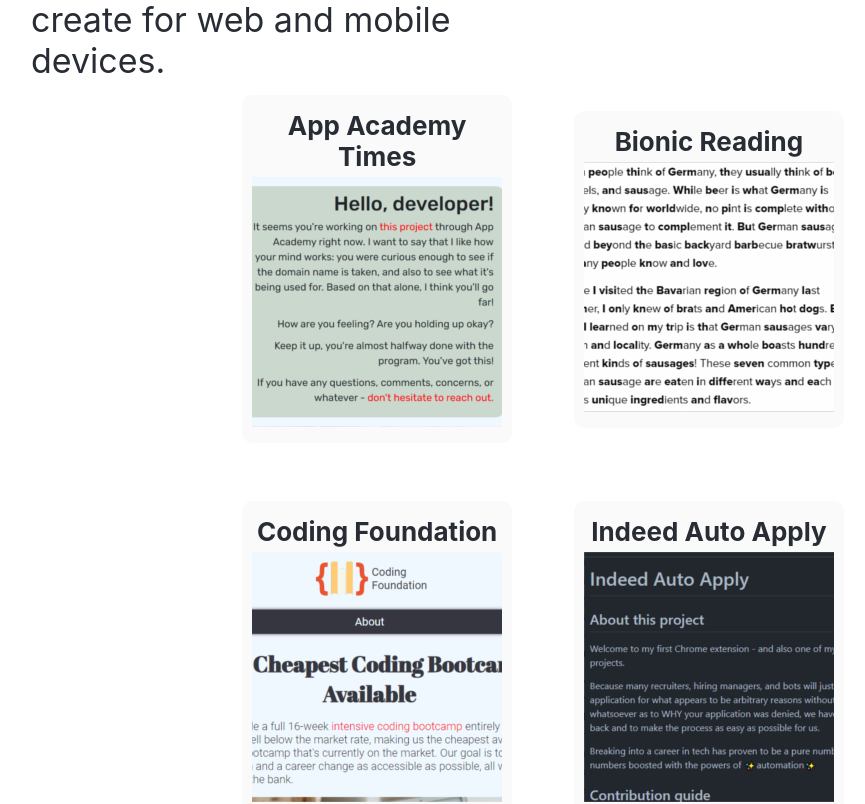
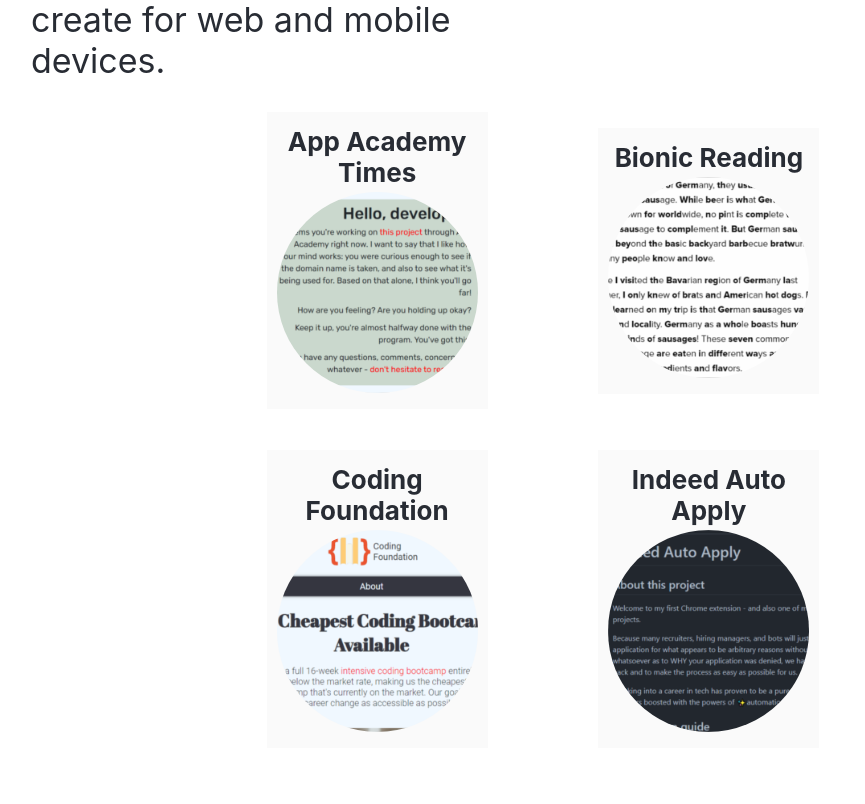
Before and after one commit to Psyclapped/zebulunmcneill.com, a React (Create React App) app in the folder zebulunmcneill/: page / in a window 1280 px wide. Shown: the part 591-1395 px from the top of the page, without its empty margins (97-962 px from the left). Built offline with nearby package versions, Linux system fonts and the light colour scheme.

Commit message:
had an idea, scrapping it tho

```diff
--- a/zebulunmcneill/src/App.css
+++ b/zebulunmcneill/src/App.css
@@ -69,10 +69,15 @@
 }
 
 .portfolio-grid-item {
-  border-radius: 10px;
+  /* border-radius: 10px; */
   background-color: rgb(250, 250, 250);
   padding: 10px;
   text-align: center;
+}
+
+.portfolio-grid-item img {
+  width: 100%;
+  border-radius: 100%;
 }
 
 .contactGrid {
```
